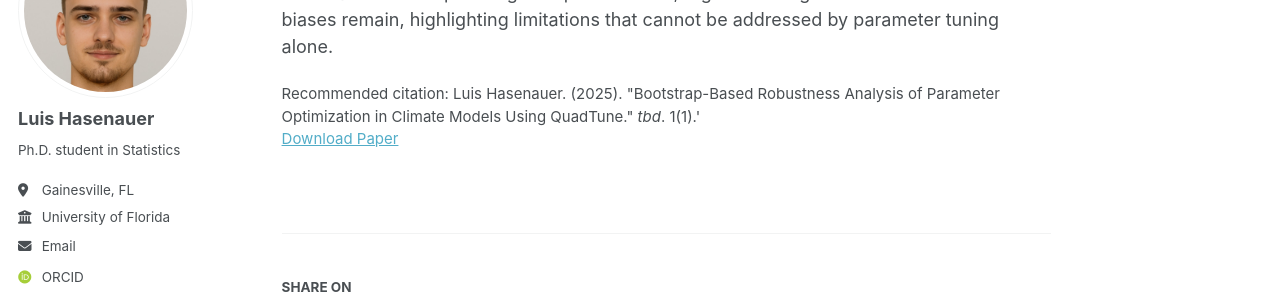
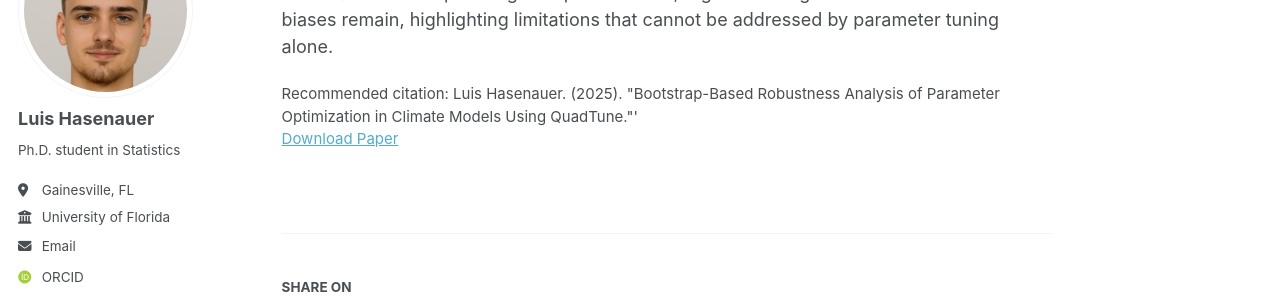
Before and after one commit to LuisHasenauer/LuisHasenauer.github.io, a Jekyll site: the page built from _publications/master-thesis.md, in a window 1280 px wide and 900 px high, scrolled down 393 px. Shown: the part 176-475 px from the top of the window. Built offline with Jekyll 4.4.1, drawn with Linux system fonts in a browser that asks for light colours; some web fonts are replaced; a script that is not in the unit is left out.

Commit message:
Update master-thesis.md

```diff
--- a/_publications/master-thesis.md
+++ b/_publications/master-thesis.md
@@ -6,7 +6,7 @@ excerpt: ""
 permalink: /publication/master-thesis
 date: 2025-01-01
 paperurl: 'http://LuisHasenauer.github.io/files/Hasenauer_MS_Thesis.pdf'
-citation: Luis Hasenauer. (2025). &quot;Bootstrap-Based Robustness Analysis of Parameter Optimization in Climate Models Using QuadTune.&quot; <i>tbd</i>. 1(1).'
+citation: Luis Hasenauer. (2025). &quot;Bootstrap-Based Robustness Analysis of Parameter Optimization in Climate Models Using QuadTune.&quot;'
 ---
 Tuning the parameters of climate models is essential for improving their performance, but this process is often complicated by structural limitations, overfitting, and trade-offs between different regions or variables. This thesis combines the QuadTune optimization framework with nonparametric bootstrap resampling to analyze parameter uncertainty and identify tuning conflicts.
 Bootstrap replicates of input metrics are used to generate empirical distributions of parameter estimates and construct nonparametric confidence intervals. Residuals from bootstraptuned parameters are compared with default and full-dataset residuals to assess spatial bias and model robustness.
```
